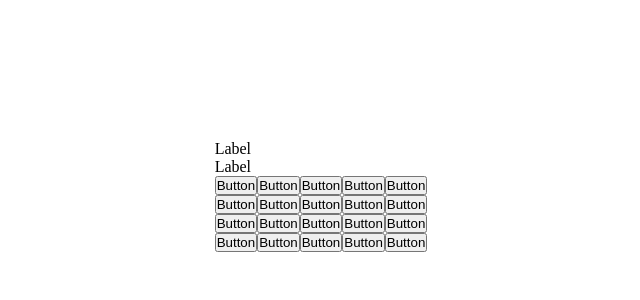
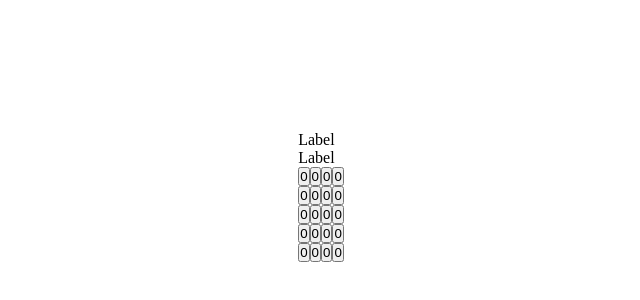
Before and after one commit to uaevd/calculator, a React (Create React App) app: page / in a window 1280 px wide. Shown: the part 204-504 px from the top of the page, without its empty margins (319-959 px from the left). Built offline with nearby package versions, Linux system fonts and the light colour scheme.

Commit message:
:building_construction: Change ButtonTable Structure

```diff
--- a/src/components/Calculator/index.tsx
+++ b/src/components/Calculator/index.tsx
@@ -4,6 +4,6 @@ import { Display } from 'components/Display';
 export const Calculator = () => (
     <div>
         <Display />
-        <div>{Array(4).fill(<div>{Array(5).fill(<Button label="Button" />)}</div>)}</div>
+        <div>{Array(5).fill(<div>{Array(4).fill(<Button label="0" />)}</div>)}</div>
     </div>
 );
```
